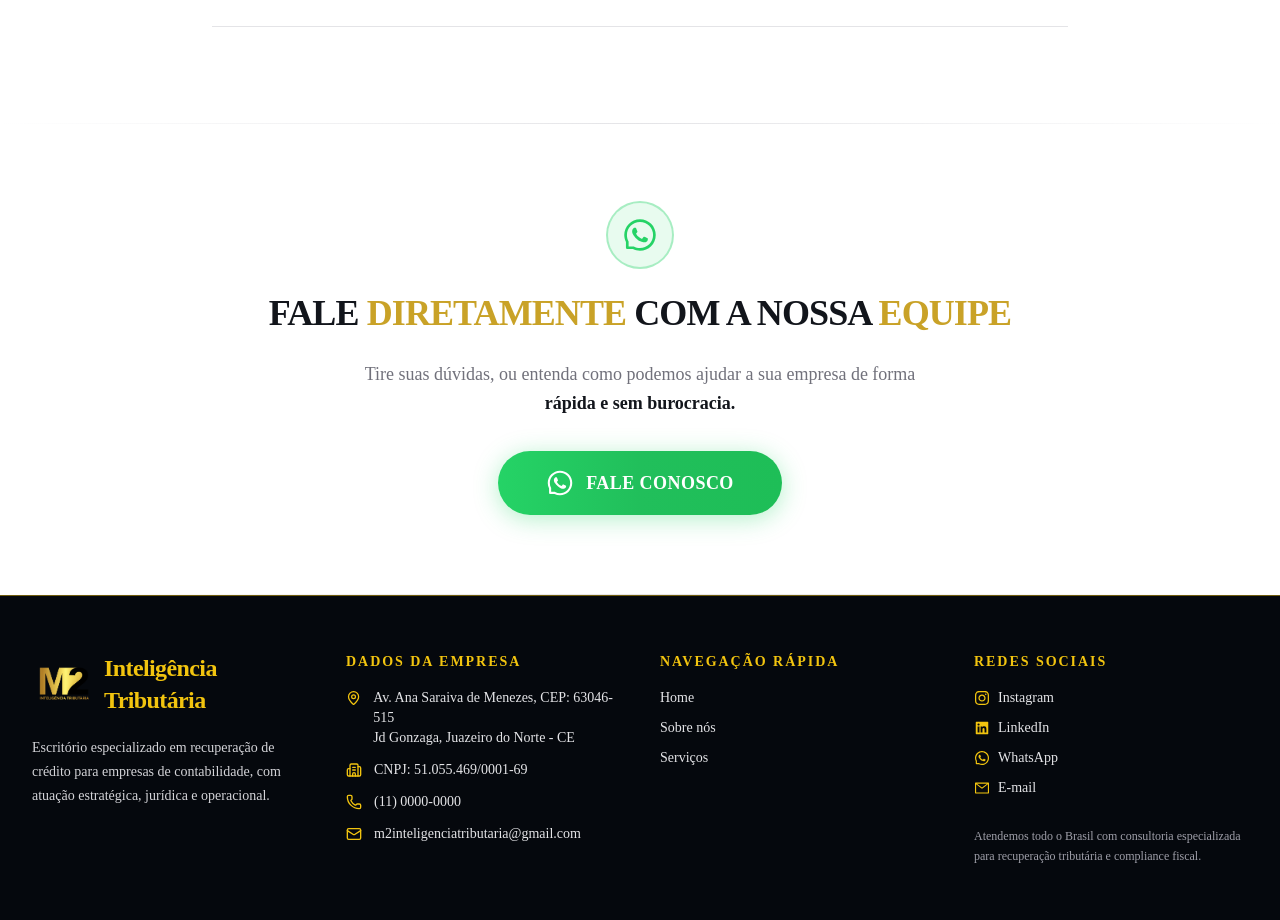
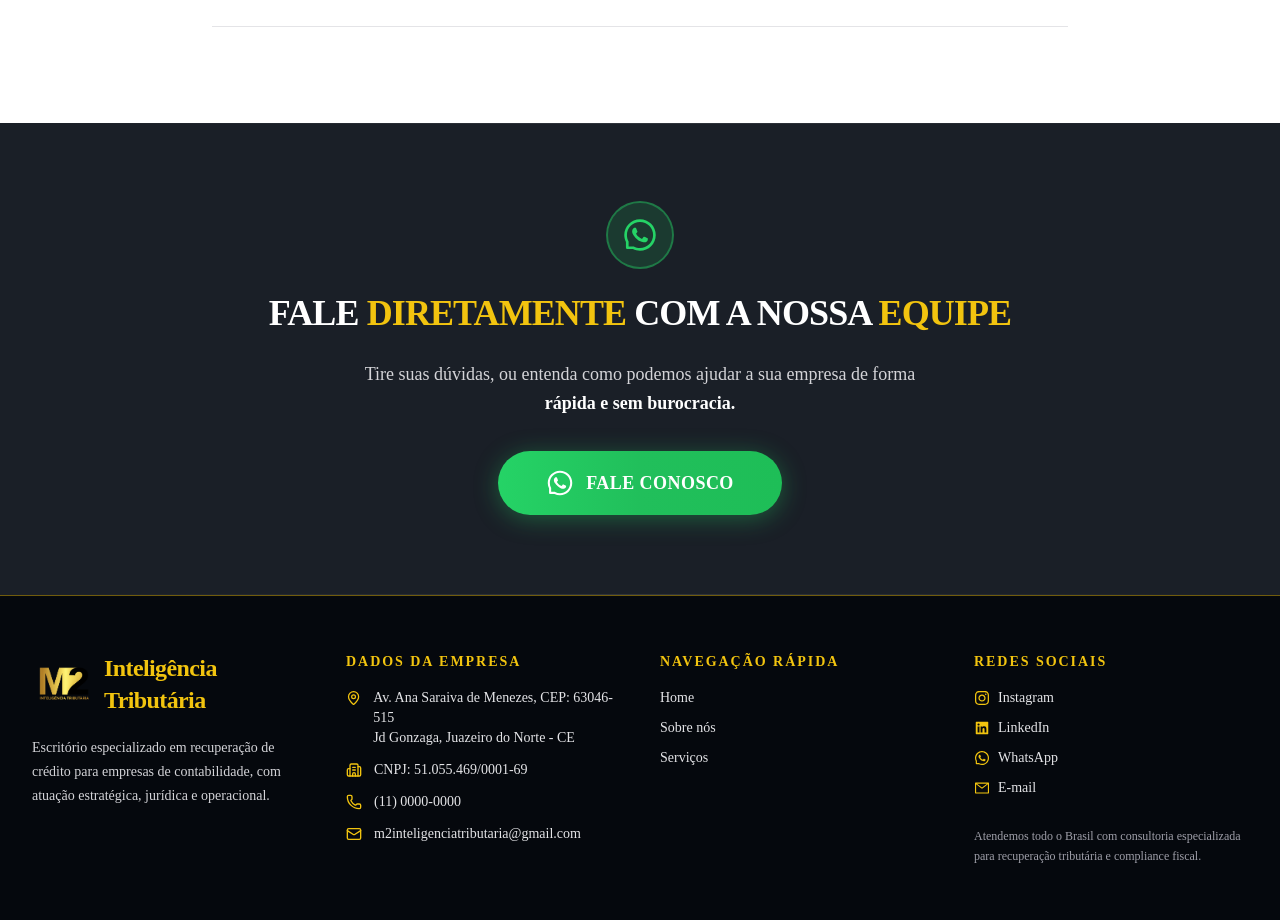
Before and after one commit to evituu/m2-inteligencia-tributaria, a Next.js app: page / in a window 1280 px wide. Shown: the part 3700-4620 px from the top of the page. Built offline with nearby package versions, Linux system fonts and the light colour scheme.

Commit message:
fix(Missao): Atualizar missão da empresa

```diff
--- a/app/sobre/_components/MissionVisionValuesSection.tsx
+++ b/app/sobre/_components/MissionVisionValuesSection.tsx
@@ -14,7 +14,7 @@ const items: MvvItem[] = [
   {
     title: "Missão",
     description:
-      "Recuperar ativos tributários com excelência técnica e ética, fortalecendo a saúde financeira das empresas e seus ecossistemas contábeis.",
+      "Contribuir para o desenvolvimento das empresas brasileiras devolvendo o que sempre foi delas.",
     icon: BsFillRocketTakeoffFill,
   },
   {
--- a/components/sections/home/WhatsAppCtaSection.tsx
+++ b/components/sections/home/WhatsAppCtaSection.tsx
@@ -2,26 +2,26 @@ import { AiOutlineWhatsApp } from "react-icons/ai";
 
 export function WhatsAppCtaSection() {
   return (
-    <section className="relative overflow-hidden bg-white py-14 md:py-20">
-      <div className="absolute inset-x-0 top-0 h-px bg-gradient-to-r from-transparent via-zinc-200 to-transparent" />
-      <div className="absolute inset-x-0 bottom-0 h-px bg-gradient-to-r from-transparent via-zinc-200 to-transparent" />
+    <section className="relative overflow-hidden bg-[#1a1f27] py-14 md:py-20">
+      <div className="absolute inset-x-0 top-0 h-px bg-gradient-to-r from-transparent via-white/10 to-transparent" />
+      <div className="absolute inset-x-0 bottom-0 h-px bg-gradient-to-r from-transparent via-white/10 to-transparent" />
 
       <div className="relative mx-auto flex w-full max-w-[960px] flex-col items-center gap-6 px-5 text-center md:px-8">
-        <div className="flex h-16 w-16 items-center justify-center rounded-full bg-[#25D366]/10 ring-2 ring-[#25D366]/40">
+        <div className="flex h-16 w-16 items-center justify-center rounded-full bg-[#25D366]/15 ring-2 ring-[#25D366]/50">
           <AiOutlineWhatsApp className="h-9 w-9 text-[#25D366]" />
         </div>
 
-        <h2 className="text-3xl font-black uppercase leading-tight tracking-tight text-[#12151b] md:text-4xl">
+        <h2 className="text-3xl font-black uppercase leading-tight tracking-tight text-white md:text-4xl">
           Fale{" "}
-          <span className="text-[#c9a227]">diretamente</span>{" "}
+          <span className="text-[#f2c40f]">diretamente</span>{" "}
           com a nossa{" "}
-          <span className="text-[#c9a227]">equipe</span>
+          <span className="text-[#f2c40f]">equipe</span>
         </h2>
 
-        <p className="max-w-[600px] text-base leading-relaxed text-zinc-500 md:text-lg">
+        <p className="max-w-[600px] text-base leading-relaxed text-zinc-300 md:text-lg">
           Tire suas dúvidas,
           ou entenda como podemos ajudar a sua empresa de forma{" "}
-          <span className="font-semibold text-[#12151b]">rápida e sem burocracia.</span>
+          <span className="font-semibold text-white">rápida e sem burocracia.</span>
         </p>
 
         <a
```
